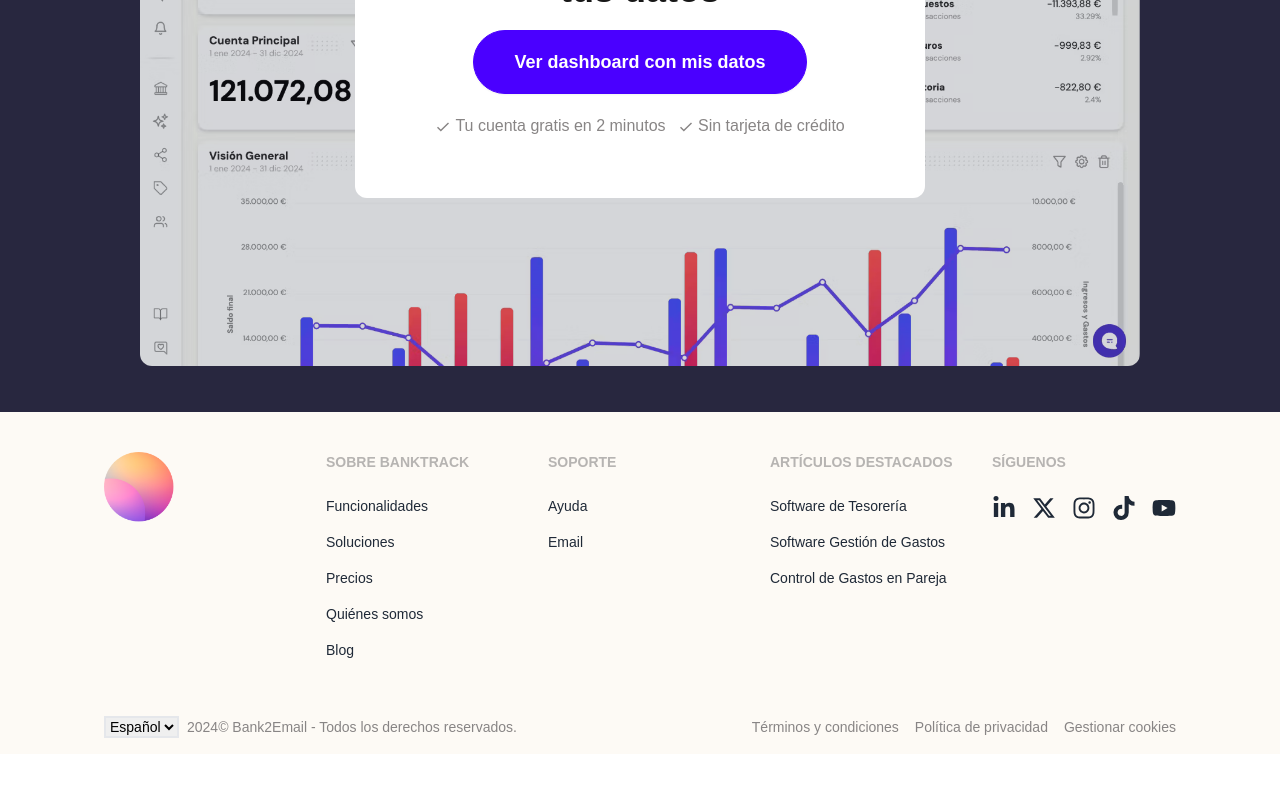
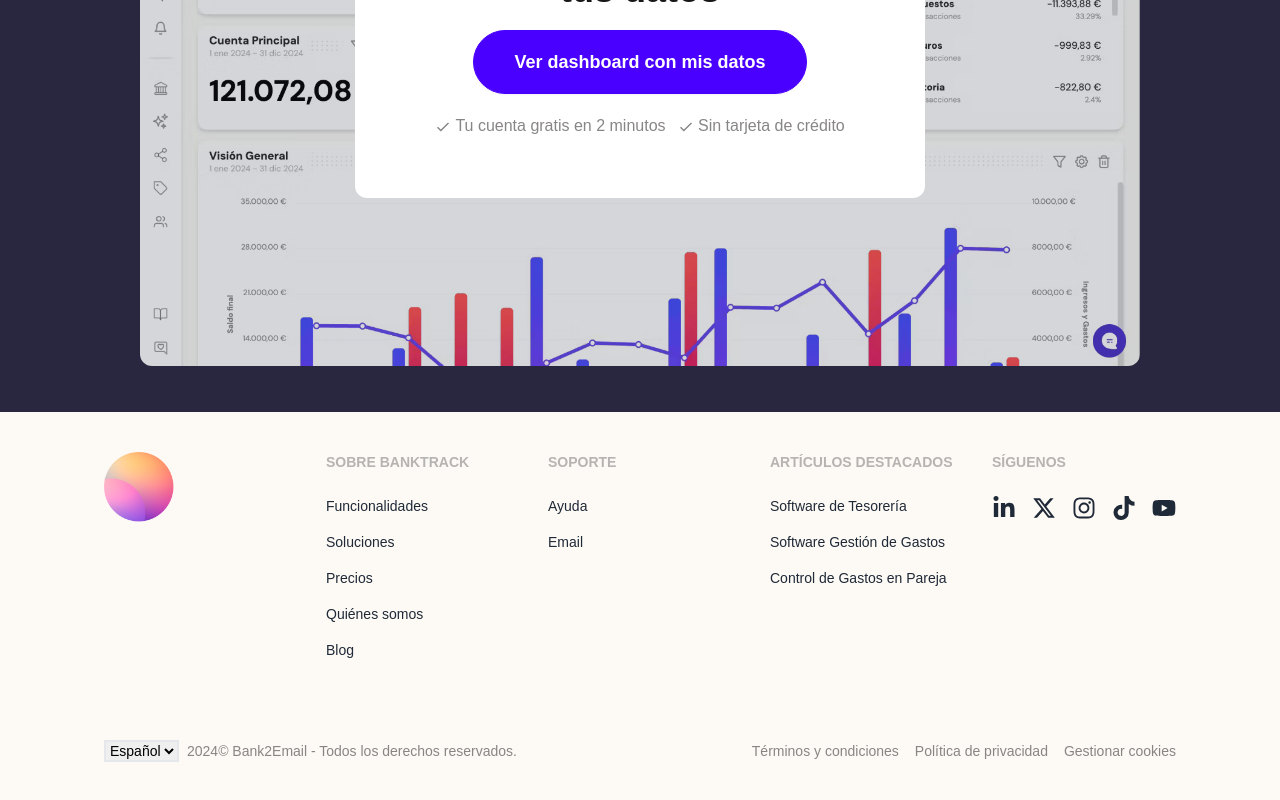
Before and after one commit to Shakib-Shajid/banktrack, a Next.js app: page / in a window 1280 px wide. Shown: the part 7219-8019 px from the top of the page. Before the commit the page ends 7973 px from the top, so only its background shows below. Built offline with nearby package versions, Linux system fonts and the light colour scheme.

Commit message:
new footer updated

```diff
--- a/src/components/Shared/Footer.jsx
+++ b/src/components/Shared/Footer.jsx
@@ -56,7 +56,7 @@ const Footer = () => {
                 </nav>
             </footer>
 
-            <footer className="footer px-5 md:px-10 py-4 w-[90%] mx-auto gap-4 text-[#888585] flex flex-col text-start lg:grid">
+            <footer className="footer px-5 md:px-10 py-4 w-[90%] mx-auto gap-4 text-[#888585] flex flex-col text-start lg:grid pt-10 pb-20">
                 <div className='lg:flex gap-2 items-baseline'>
                     <form>
                         <select className='border-2 text-black'>
```
